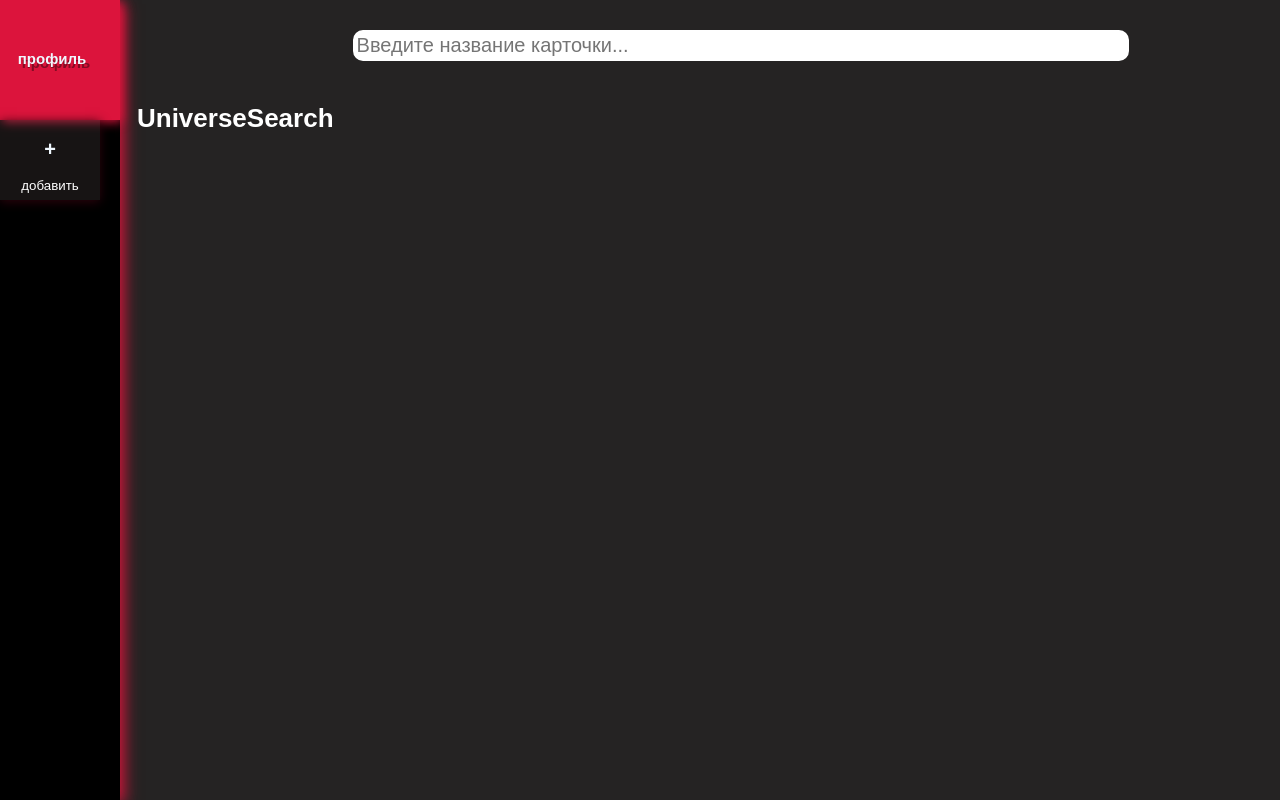
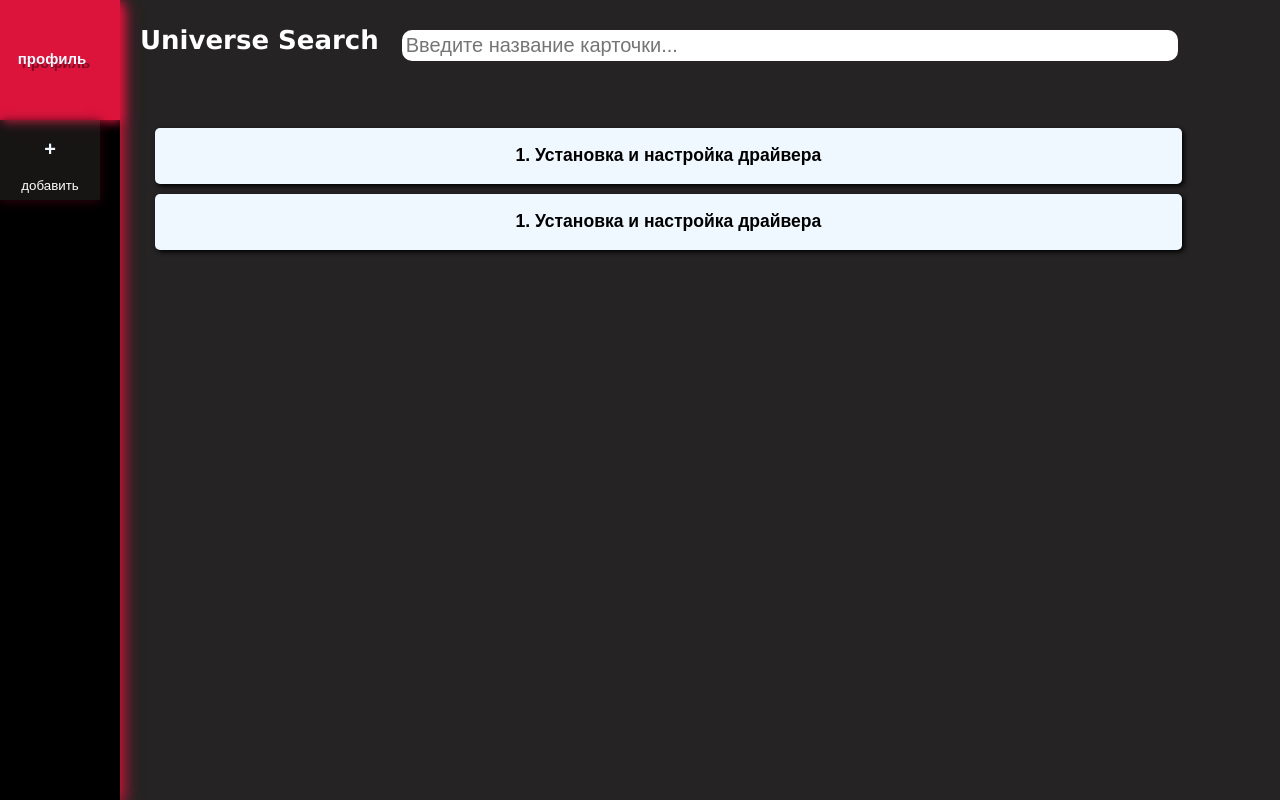
Before and after one commit to bitternectar/universeSearch, a website: page search.html in a window 1280 px wide. Drawn offline with Linux system fonts and the light colour scheme.

Commit message:
0.074 FlexBox

```diff
--- a/css/search.css
+++ b/css/search.css
@@ -1,20 +1,39 @@
 body{
+
     margin:0;
     background-color: rgb(37, 35, 35);
     font-family: Arial, Helvetica, sans-serif;
     font-size:15px ;
 
 }
+.mainBody{
+    display:flex;
+    flex-direction: row;
+    justify-content: start;
+    width: 100vw;
+}
 .navigation{
+    display: flex;
+    flex-direction: column;
+    margin-right:0;
     width:100px;
     height: 100vh;
     background-color: black;
     transition: all .3s ease;
-    display:inline-block;
+
 }
 .navigation:hover{
     width: 120px;
     box-shadow: 4px 4px 15px  crimson;
+}
+.formProfile{
+    margin: 0;
+}
+.mainDiv{
+    width: 90%;
+    display: flex;
+    flex-direction: column;
+    justify-content: start;
 }
 .card{
     width: 100px;
@@ -22,8 +41,8 @@ body{
     background-color: rgba(77, 66, 68, 0.3);
     transition: all .3s ease;
     border-bottom: 2px solid rgb(61, 4, 15);
-box-shadow: 0px 2px 10px rgb(44, 3, 12);
-border-width: 0;
+    box-shadow: 0px 2px 10px rgb(44, 3, 12);
+    border-width: 0;
 
 }
 .card:focus{
@@ -72,50 +91,43 @@ box-shadow: 2px 2px 10px crimson;
 font-size:28px;
 text-shadow: 4px 4px  rgb(131, 13, 36);
 border-bottom: none;
+cursor: pointer;
 
 
 }
 .divForm{
-    display:inline-block;
+
     width:100%;
     height: 100%;
 }
+
+.searchDiv{
+
+    display: flex;
+    flex-direction: row;
+}
 .poisk{
-    display:inline-block;
-    position: absolute;
-    top: auto;
+    height: 40px;
     color: white;
     margin:0;
-    position: relative;
-    top:-63px;
+    margin-left: 20px;
+    margin-top: 25px;
     transition: all .5s ease;
     font-size: 26px;
+    font-family: 'Lucida Sans', 'Lucida Sans Regular', 'Lucida Grande', 'Lucida Sans Unicode', Geneva, Verdana, sans-serif;
+}
 
-}
-.poisk:hover{
-    font-size: 28px;
-    text-shadow: 4px 4px  crimson;
-}
 .poisk::selection{
     background-color: crimson;
 }
 .formSearch{
-    display:inline-block;
+
     text-align: center;
-    position: absolute;
-    top:auto;
     width:60vw;
+    height: 25px;
     margin-left:2%;
     margin-top: 30px;
 
-}
-.divForPoisk{
-    display: inline-block;
-    width: 190px;
-    height: 30px;
-    margin: 0;
-    margin-left: 1%;
-    padding-bottom: -120px;
 }
 .searchField{
     width:60vw;
@@ -142,3 +154,26 @@ border-bottom: none;
 .searchField::selection{
     background-color: crimson;
 }
+.list{
+    margin-top: 5%;
+    display: flex;
+    flex-direction: column;
+    justify-content: center;
+    margin-left: 30px;
+    color:rgb(0, 0, 0);
+
+
+    width: 90%
+
+}
+.article{
+    box-shadow: 2px 2px 5px black;
+    background-color: aliceblue;
+    border-radius: 5px;
+    text-align: center;
+    margin:5px;
+}
+.article:hover{
+    color:crimson;
+    cursor: pointer;
+}
--- a/js/search.js
+++ b/js/search.js
@@ -9,3 +9,7 @@ console.log(profile);
             formProfile.action = "index.html";
 
         });
+
+const sectionElements = document.querySelector('list'),
+        searchField = document.querySelector('searchField'),
+        array = ['2. НАстройка','4.Касса','10.Полное руководство'];
--- a/search.html
+++ b/search.html
@@ -9,9 +9,9 @@
 </head>
 <body>
 
+    <main class="mainBody">
 
-    <div class='divForm'>
-        <nav class = 'navigation'>
+            <section class = 'navigation'>
                 <form class="formProfile" action=''>
                 <button class="card" id="profButton" >
                     <h2 class='addCard2'>профиль</h2>
@@ -25,15 +25,29 @@
                         <p class='des'>добавить</p>
                     </button>
                 </form>
-        </nav>
-        <div class='divForPoisk'>
-        <h3 class='poisk'>UniverseSearch</h3>
-    </div>
+            </section>
+
+        <div class ="mainDiv">
+            <div class = "searchDiv">
+                <h3 class='poisk'>Universe Search</h3>
+
                 <form action="" class='formSearch'>
 
                     <input type="text" class='searchField' placeholder="Введите название карточки...">
                 </form>
             </div>
+
+            <section class="list">
+                <article class="article">
+                    <h3>1. Установка и настройка драйвера</h3>
+                </article>
+                <article class="article">
+                    <h3>1. Установка и настройка драйвера</h3>
+                </article>
+
+            </section>
+        </div>
+    </main>
     <script defer src='js/search.js'></script>
 </body>
 </html>
```
Also changed, not shown: index.html (+1 -1 lines). Lines whose indentation alone changed are shown as unchanged.
